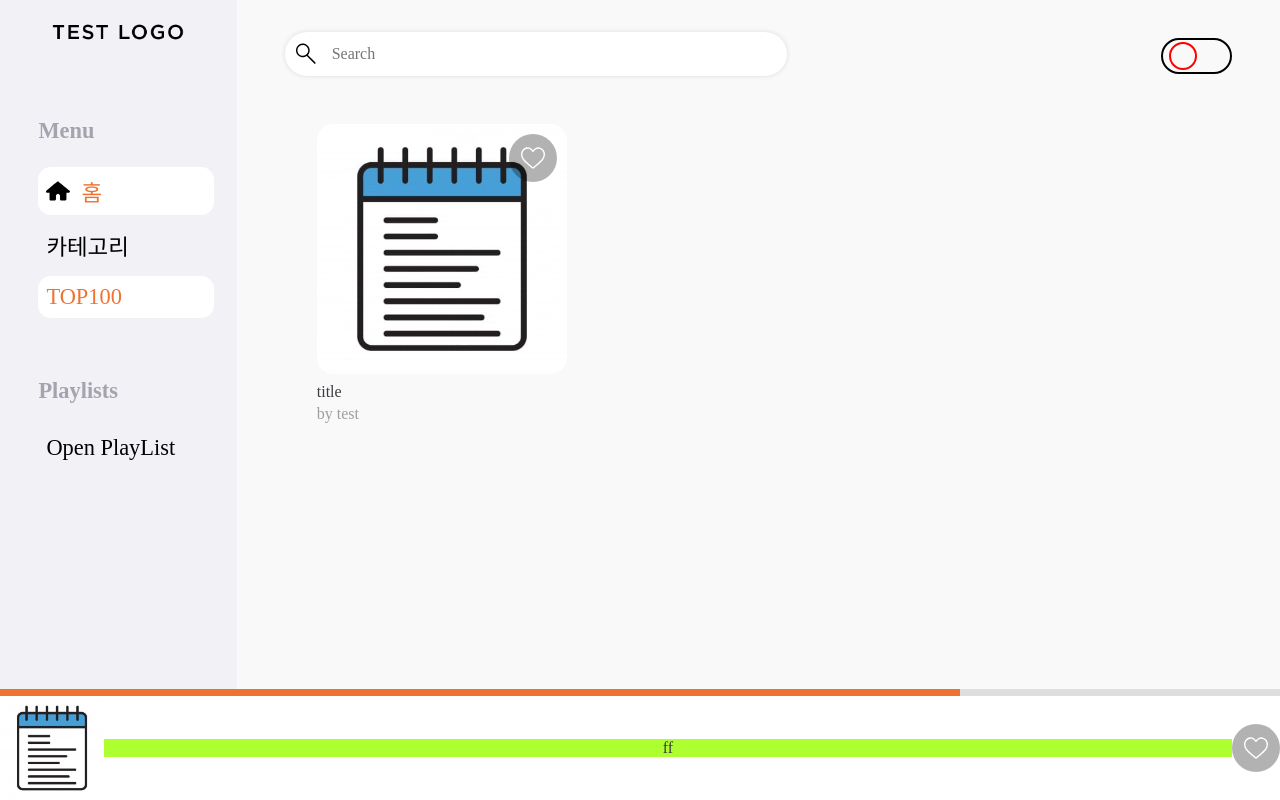
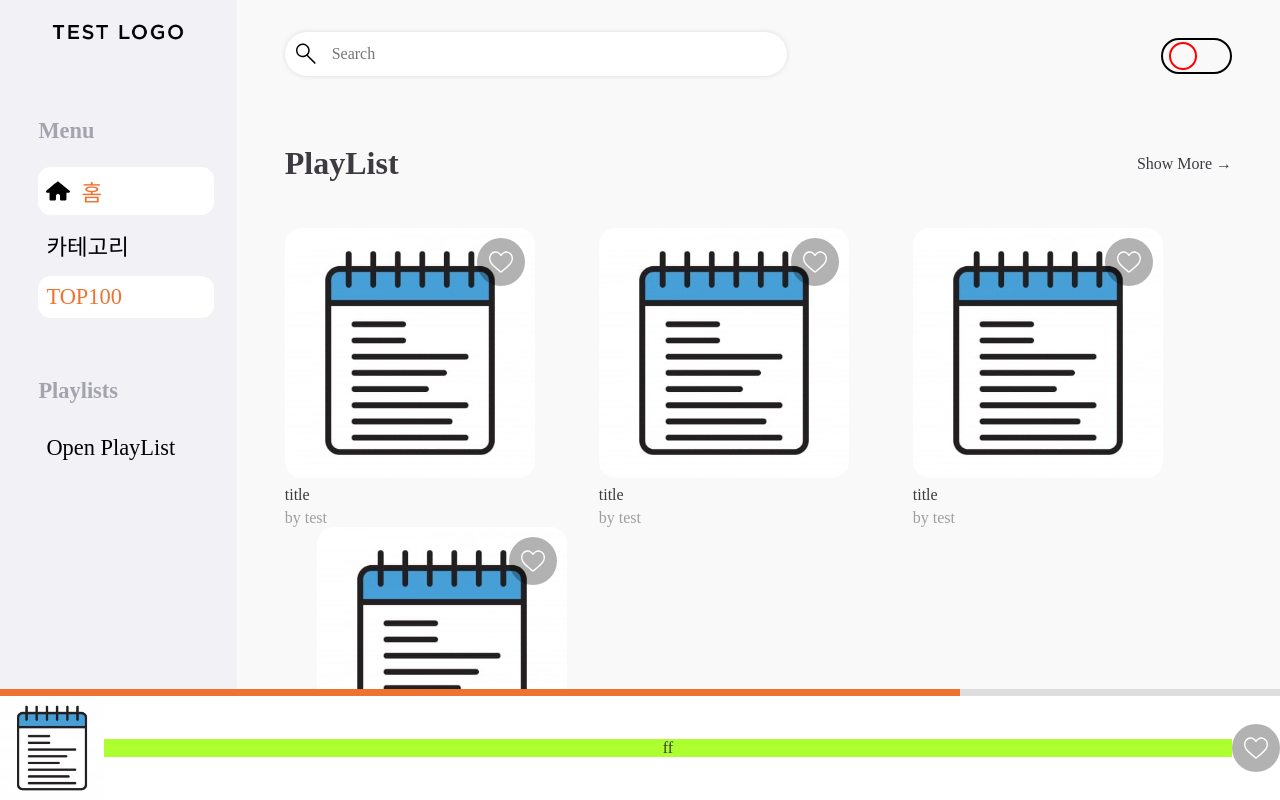
Before and after one commit to jsb8740/FarvoriteMusicList, a Vue app: page / in a window 1280 px wide. Built offline with nearby package versions, Linux system fonts and the light colour scheme; a web font is replaced by a local one.

Commit message:
test Item추가

```diff
--- a/src/views/HomeView.vue
+++ b/src/views/HomeView.vue
@@ -2,7 +2,12 @@
   <TheViewLayout>
     <template #default>
       <div>
-        <PlayListItem></PlayListItem>
+        <PlayList>
+          <PlayListItem></PlayListItem>
+          <PlayListItem></PlayListItem>
+          <PlayListItem></PlayListItem>
+          <PlayListItem></PlayListItem>
+        </PlayList>
       </div>
     </template>
   </TheViewLayout>
@@ -11,6 +16,7 @@
 <script setup lang="ts">
 import TheViewLayout from "@/components/layouts/TheViewLayout.vue";
 import PlayListItem from "@/components/playList/PlayListItem.vue";
+import PlayList from "@/components/playList/PlayList.vue";
 </script>
 <style scoped lang="scss">
 img {
```
